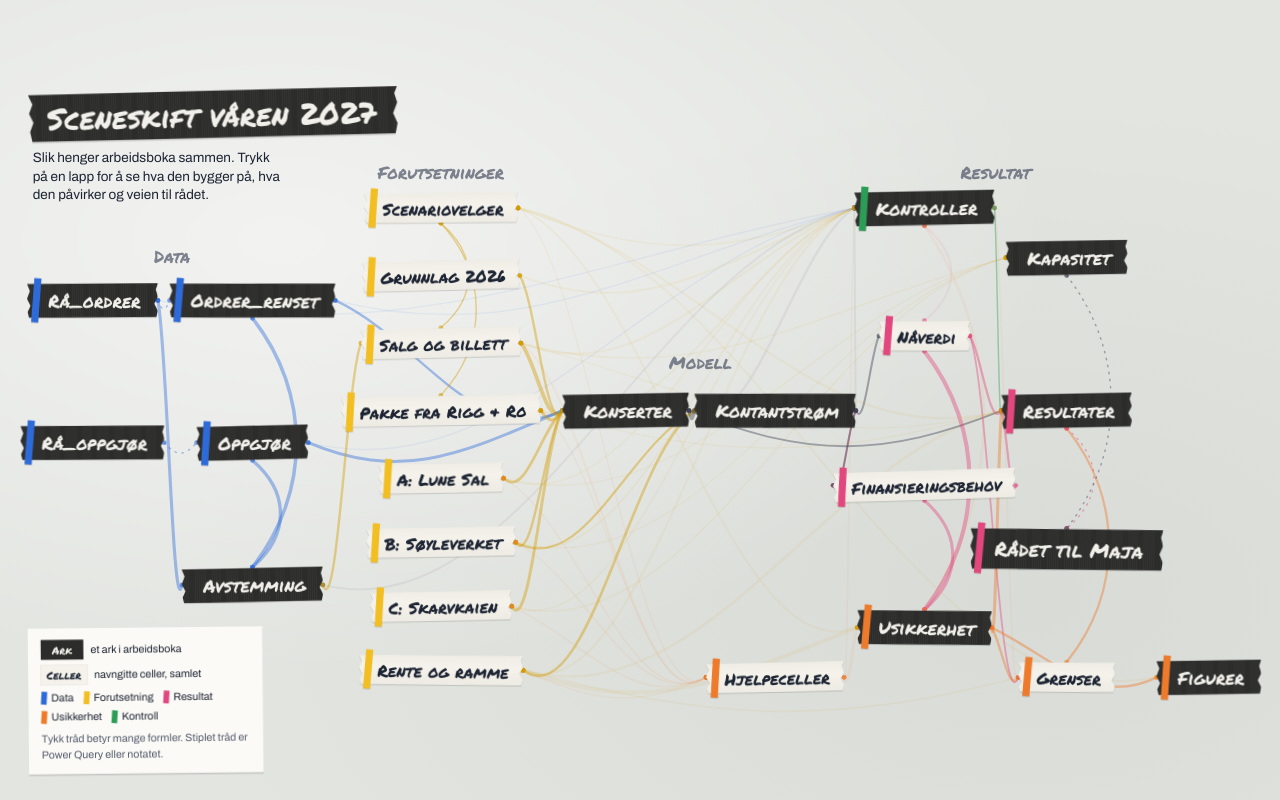
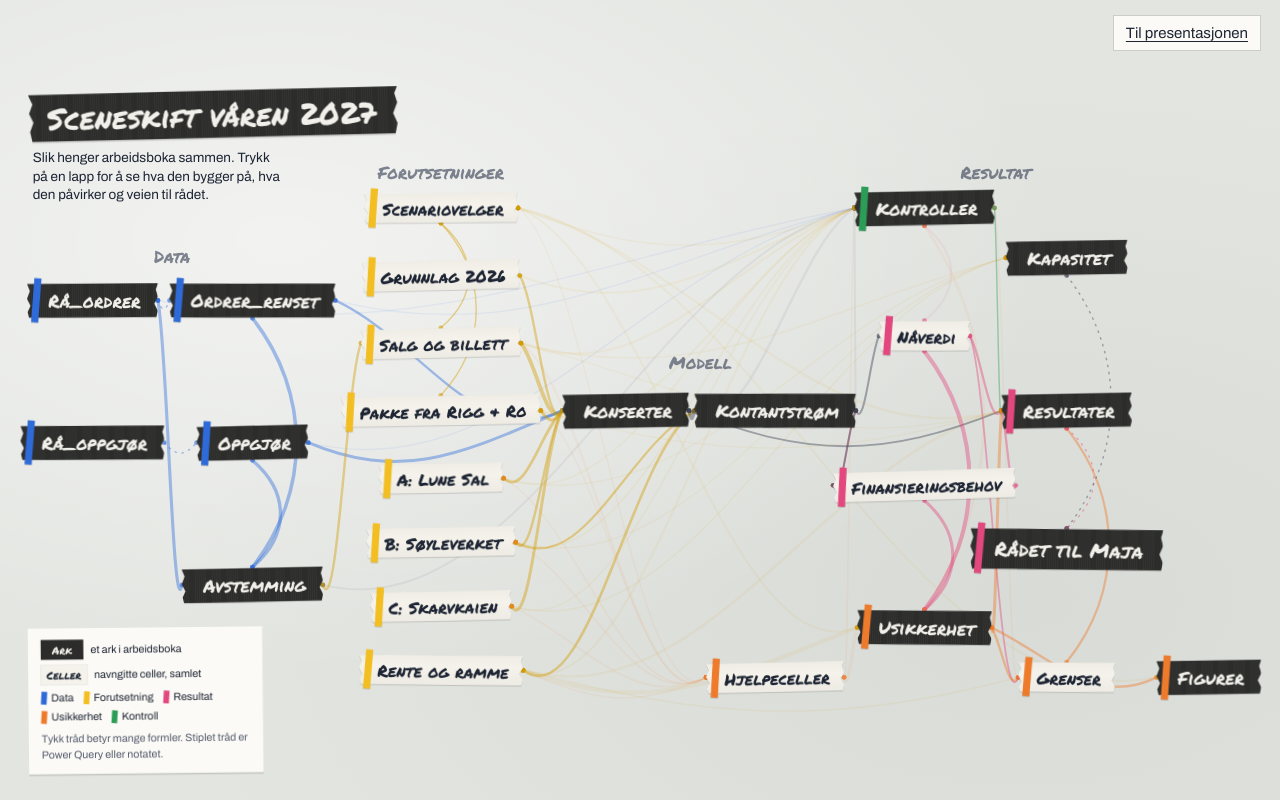
Before and after one commit to bjartelaa/sceneskift-kart, a plain HTML site: page site/tavla.html in a window 1280 px wide. Drawn offline with Linux system fonts and the light colour scheme.

Commit message:
Lenke fra tavla tilbake til presentasjonen, tavla og Konsertplan åpnes i samme fane
Co-Authored-By: Claude Opus 5.5 <noreply@anthropic.com>

```diff
--- a/site/app.js
+++ b/site/app.js
@@ -257,7 +257,7 @@
       naler.forEach(c => c.classList.remove("aktiv"));
     }
     panel.hidden = true;
-    history.replaceState(null, "", location.pathname);
+    history.replaceState(null, "", location.pathname + location.search);
     tilpass();
   }
 
@@ -501,6 +501,12 @@
 
   // Turmodus: presentasjonen styrer hvilke lapper som er i fokus (tavla.html?tur)
   const turModus = new URLSearchParams(location.search).has("tur");
+  // Åpnet fra presentasjonen: tilbake går til samme side og steg som før
+  if (new URLSearchParams(location.search).get("fra") === "presentasjon") {
+    document.getElementById("til-presentasjon").addEventListener("click", e => {
+      if (history.length > 1) { e.preventDefault(); history.back(); }
+    });
+  }
   if (turModus) document.body.classList.add("tur-modus");
   let klar = false, ventende;
   function turFokus(st) {
--- a/site/style.css
+++ b/site/style.css
@@ -223,6 +223,19 @@ body {
 .farger i { width: 8px; height: 18px; background: var(--c); transform: rotate(4deg); }
 .forklaring-tekst { margin: 0 0 6px; color: var(--blekk-svak); }
 
+.til-presentasjon {
+  position: absolute;
+  right: 20px; top: 16px;
+  z-index: 5;
+  padding: 6px 12px 5px;
+  background: var(--papir);
+  box-shadow: 0 0 0 1px var(--strek);
+  font-size: 15px;
+  color: var(--blekk);
+  text-underline-offset: 3px;
+}
+.tur-modus .til-presentasjon { display: none; }
+
 /* Panelet */
 .ark-panel {
   position: relative;
--- a/site/tavla.html
+++ b/site/tavla.html
@@ -36,6 +36,7 @@
         <p class="forklaring-tekst">Tykk tråd betyr mange formler. Stiplet tråd er Power Query eller notatet.</p>
       </aside>
     </div>
+    <a class="til-presentasjon" id="til-presentasjon" href="index.html#2">Til presentasjonen</a>
   </div>
 
   <section class="ark-panel" id="panel" aria-live="polite" hidden>
```
Also changed, not shown: site/index.html (+2 -2 lines), 1 other file.
